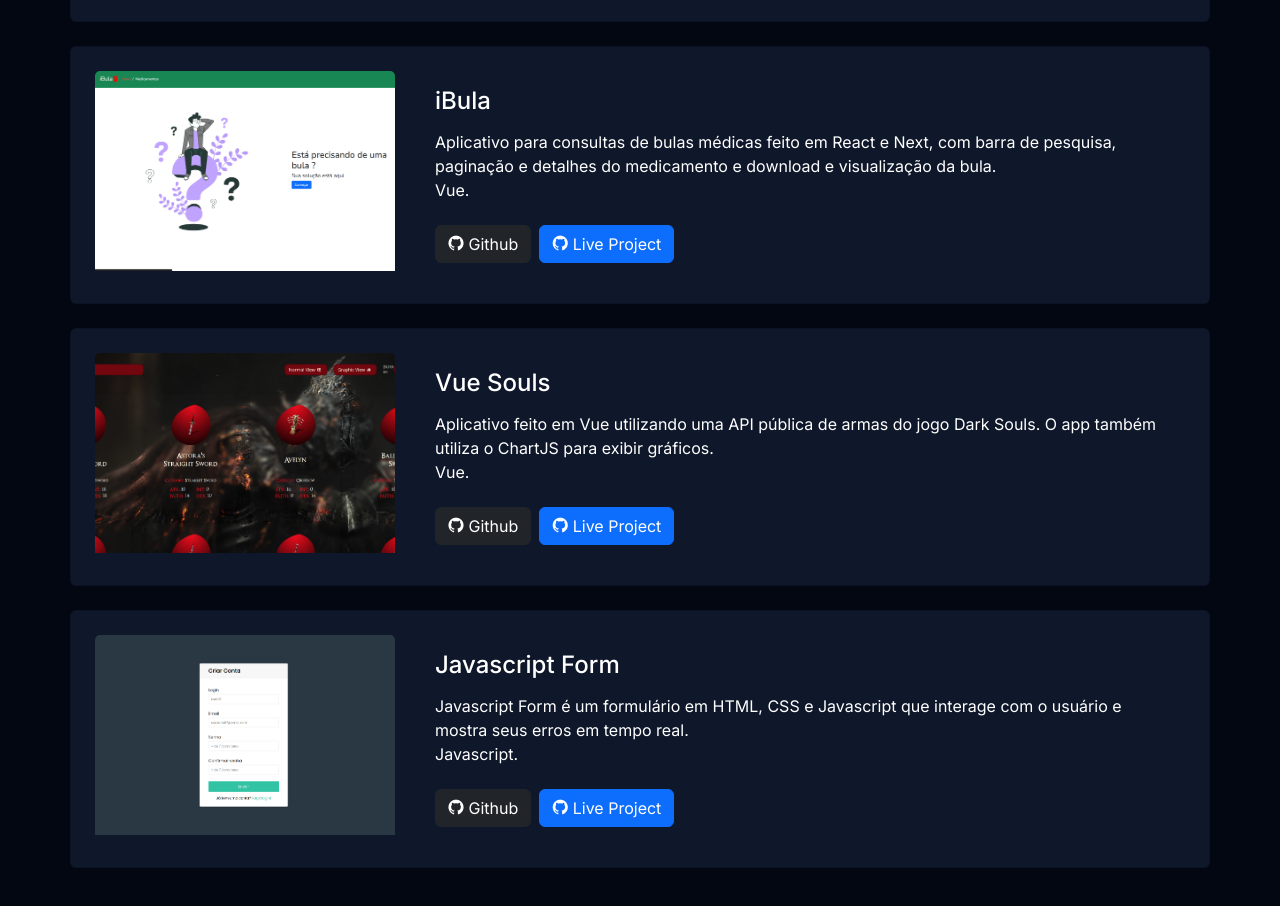
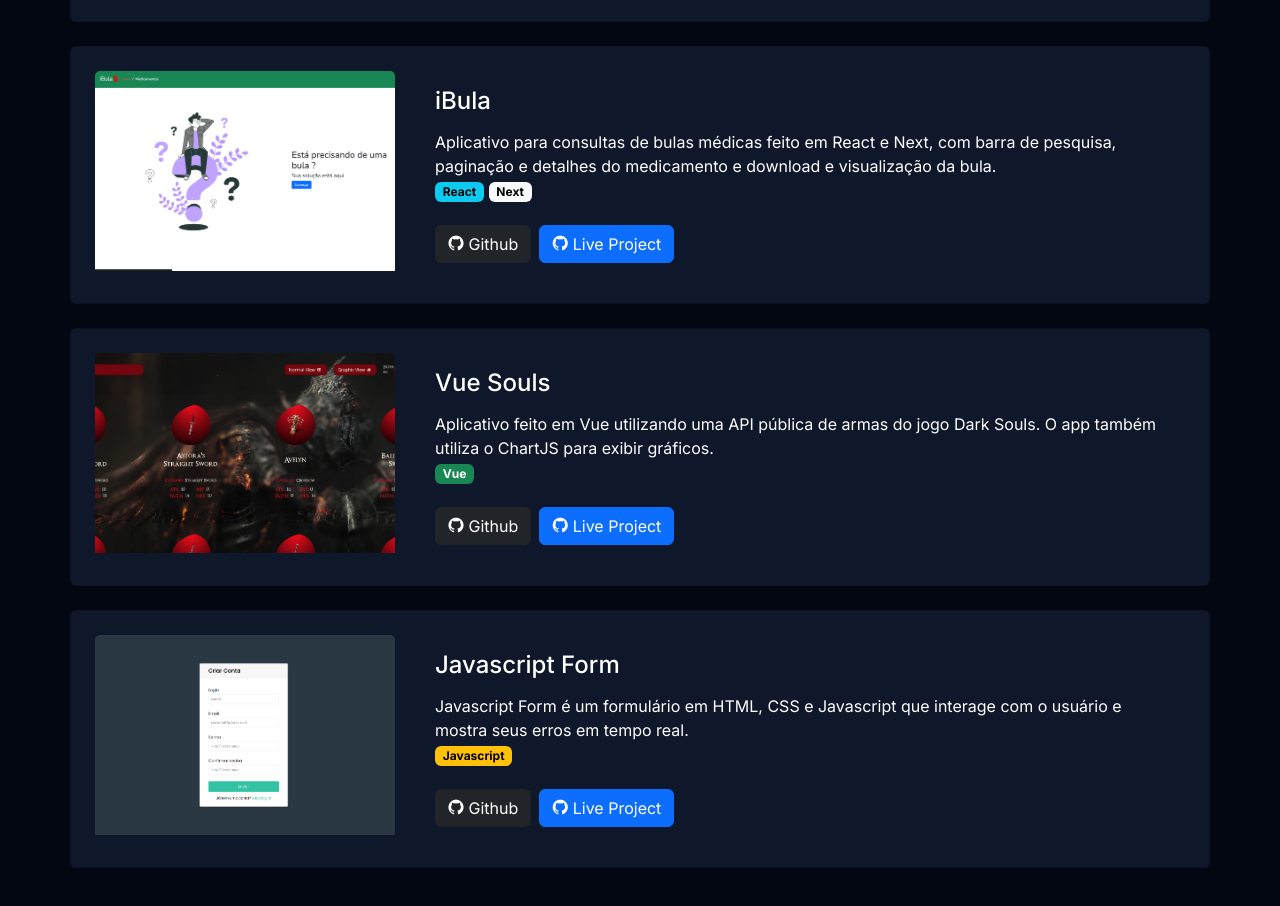
Before and after one commit to dezoliveira/folium, a website built with Vite: page index.html in a window 1280 px wide. Shown: the part 2144-3050 px from the top of the page. Built offline with nearby package versions, Linux system fonts and the light colour scheme; some packages are replaced by stand-ins of ours; no server answers.

Commit message:
fix: tech badges on cards

```diff
--- a/index.html
+++ b/index.html
@@ -143,11 +143,11 @@
                       <i class="fa-solid fa-download"></i>
                       Currículo
                     </a>
-                    <a href="https://www.github.com/dezoliveira" class="btn btn-dark">
+                    <a href="https://www.github.com/dezoliveira" target="_blank" class="btn btn-dark">
                       <i class="devicon-github-original"></i>
                       Github
                     </a>
-                    <a href="https://www.linkedin.com/in/dezoliveira" class="btn btn-primary">
+                    <a href="https://www.linkedin.com/in/dezoliveira" target="_blank" class="btn btn-primary">
                       <i class="devicon-linkedin-plain"></i>
                       Linkedin
                     </a>
@@ -234,7 +234,7 @@
                   <h4>Lynx</h4>
                   <p class="card-text">
                     Lynx é um aplicativo parecido com o linktree, no qual quis desenvolver para poder armazenar todos os meus links relevantes e guiar o usuário até mim.</br>
-                    Vue.
+                    <span class="badge text-bg-info">React</span>
                   </p>
                   <div class="btn-group d-flex gap-2">
                     <div>
@@ -296,7 +296,8 @@
                   <h4>iBula</h4>
                   <p class="card-text">
                     Aplicativo para consultas de bulas médicas feito em React e Next, com barra de pesquisa, paginação e detalhes do medicamento e download e visualização da bula.</br>
-                    Vue.
+                    <span class="badge text-bg-info">React</span>
+                    <span class="badge text-bg-light">Next</span>
                   </p>
                   <div class="btn-group d-flex gap-2">
                     <div>
@@ -327,7 +328,7 @@
                   <h4>Vue Souls</h4>
                   <p class="card-text">
                     Aplicativo feito em Vue utilizando uma API pública de armas do jogo Dark Souls. O app também utiliza o ChartJS para exibir gráficos.</br>
-                    Vue.
+                    <span class="badge text-bg-success">Vue</span>
                   </p>
                   <div class="btn-group d-flex gap-2">
                     <div>
@@ -358,7 +359,7 @@
                   <h4>Javascript Form</h4>
                   <p class="card-text">
                     Javascript Form é um formulário em HTML, CSS e Javascript que interage com o usuário e mostra seus erros em tempo real.</br>
-                    Javascript.
+                    <span class="badge text-bg-warning">Javascript</span>
                   </p>
                   <div class="btn-group d-flex gap-2">
                     <div>
```
